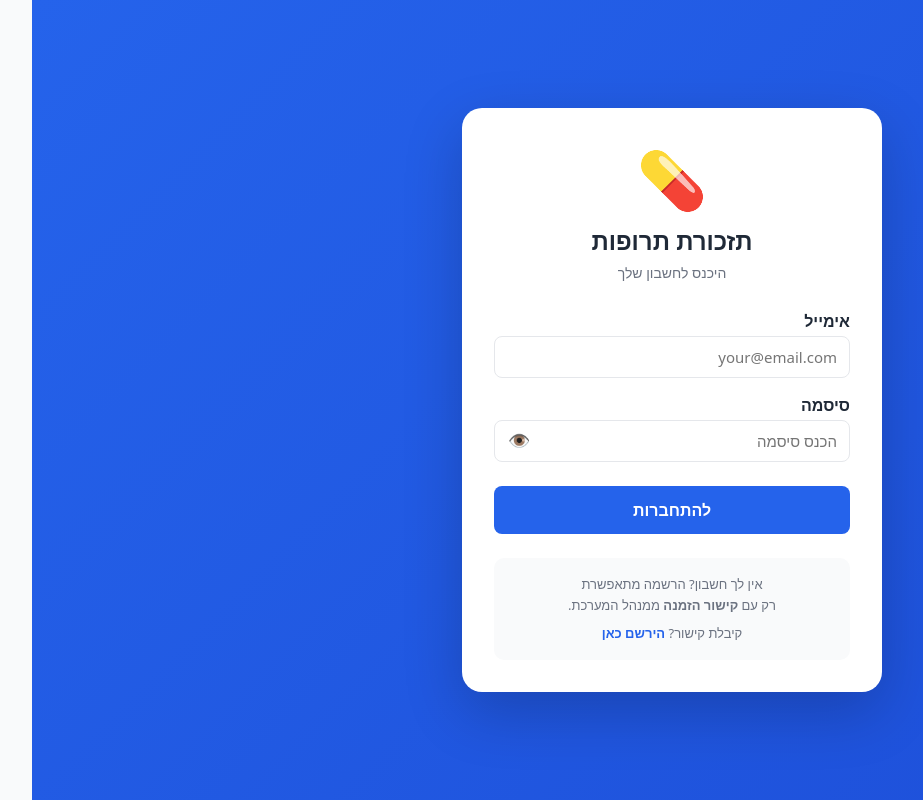
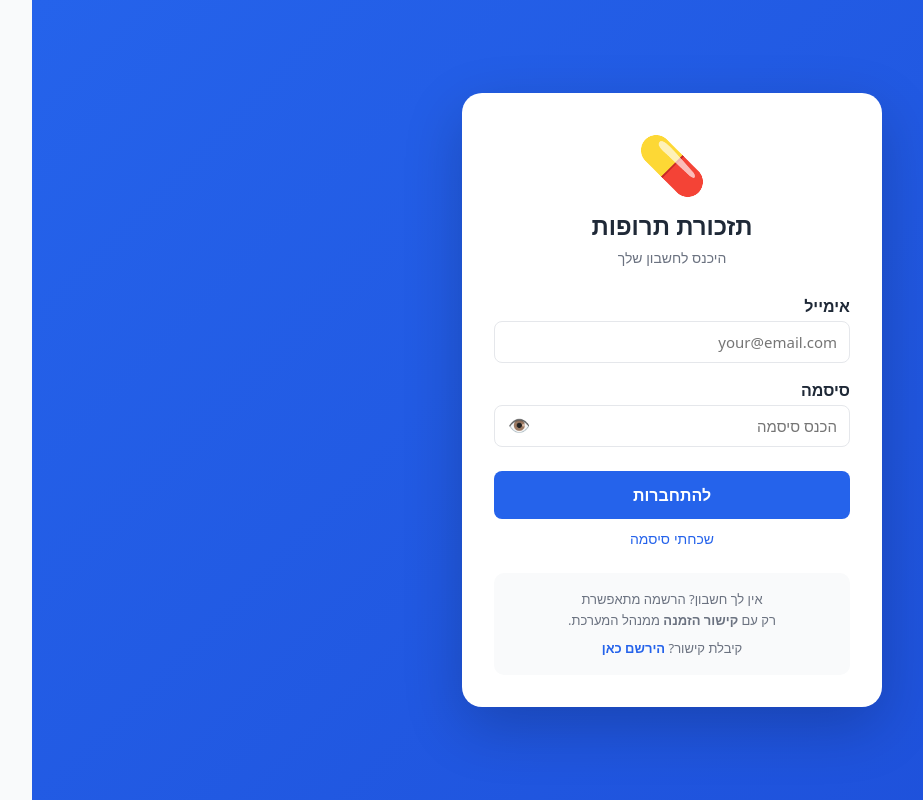
Before and after one commit to arli123/meds-app, a React (Vite) app: page /login in a window 1280 px wide. Shown: the whole page, without its empty margins (81-1004 px from the left). Built offline with nearby package versions, Linux system fonts and the light colour scheme; no server answers.

Commit message:
Add forgot password feature

```diff
--- a/src/App.jsx
+++ b/src/App.jsx
@@ -93,6 +93,7 @@ function AppRoutes() {
       <Routes>
         <Route path="/login" element={<Login />} />
         <Route path="/register" element={<Register />} />
+        <Route path="/change-password" element={<ChangePassword />} />
         <Route path="*" element={<Navigate to="/login" replace />} />
       </Routes>
     );
--- a/src/pages/Login.jsx
+++ b/src/pages/Login.jsx
@@ -10,6 +10,26 @@ export default function Login() {
   const [showPassword, setShowPassword] = useState(false);
   const [loading, setLoading] = useState(false);
   const [error, setError] = useState('');
+  const [resetSent, setResetSent] = useState(false);
+  const [resetLoading, setResetLoading] = useState(false);
+
+  const handleForgotPassword = async () => {
+    if (!email) {
+      setError('הכנס את האימייל שלך קודם');
+      return;
+    }
+    setResetLoading(true);
+    const { error } = await supabase.auth.resetPasswordForEmail(email, {
+      redirectTo: window.location.origin + '/change-password',
+    });
+    setResetLoading(false);
+    if (error) {
+      setError('שגיאה בשליחת המייל. נסה שוב.');
+    } else {
+      setResetSent(true);
+      setError('');
+    }
+  };
 
   const handleLogin = async (e) => {
     e.preventDefault();
@@ -124,6 +144,21 @@ export default function Login() {
           </button>
         </form>
 
+        {resetSent ? (
+          <div style={{ marginTop: 16, padding: 12, background: '#d1fae5', borderRadius: 10, textAlign: 'center', color: '#065f46', fontSize: 14 }}>
+            נשלח מייל לאיפוס סיסמה. בדוק את תיבת הדואר שלך.
+          </div>
+        ) : (
+          <button
+            type="button"
+            onClick={handleForgotPassword}
+            disabled={resetLoading}
+            style={{ background: 'none', border: 'none', color: colors.primary, fontSize: 14, cursor: 'pointer', marginTop: 12, width: '100%', textAlign: 'center' }}
+          >
+            {resetLoading ? 'שולח...' : 'שכחתי סיסמה'}
+          </button>
+        )}
+
         <div style={{
           marginTop: 24,
           padding: '16px',
```
